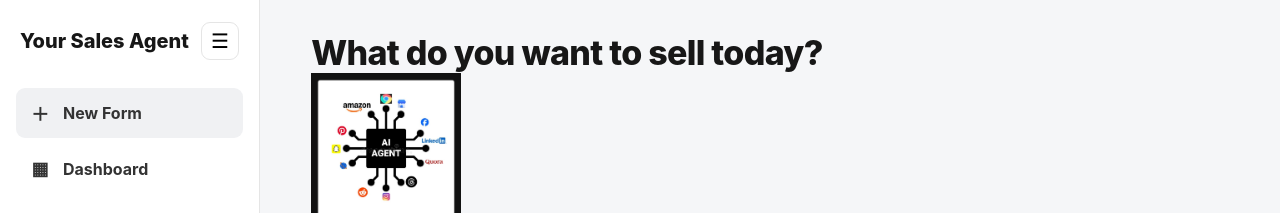
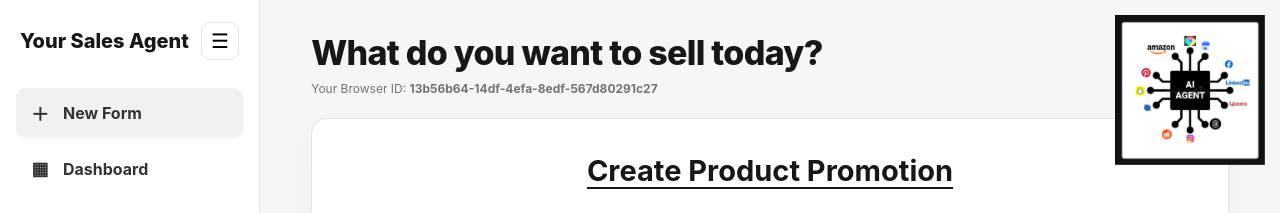
Before and after one commit to saleAgent/crowl, a plain HTML site: page index.html in a window 1280 px wide. Shown: the top 213 px of the page. Drawn offline with nearby package versions, Linux system fonts and the light colour scheme; no server answers.

Commit message:
Update index.html

```diff
--- a/index.html
+++ b/index.html
@@ -216,7 +216,7 @@
     <div class="topbar">
       <div>
         <h1 id="pageTitle">What do you want to sell today?</h1><img src="L.jpeg" alt="Sale Agent Logo"
-     style="width: clamp(70px, 12vw, 150px); height: auto;">
+     style="width: clamp(70px, 12vw, 150px); height: auto;position: fixed; top: 15px; right: 15px;z-index: 9999;">
         <div class="ip-line">
           Your Browser ID: <strong id="ipAddress">Loading...</strong>
         </div>
```
